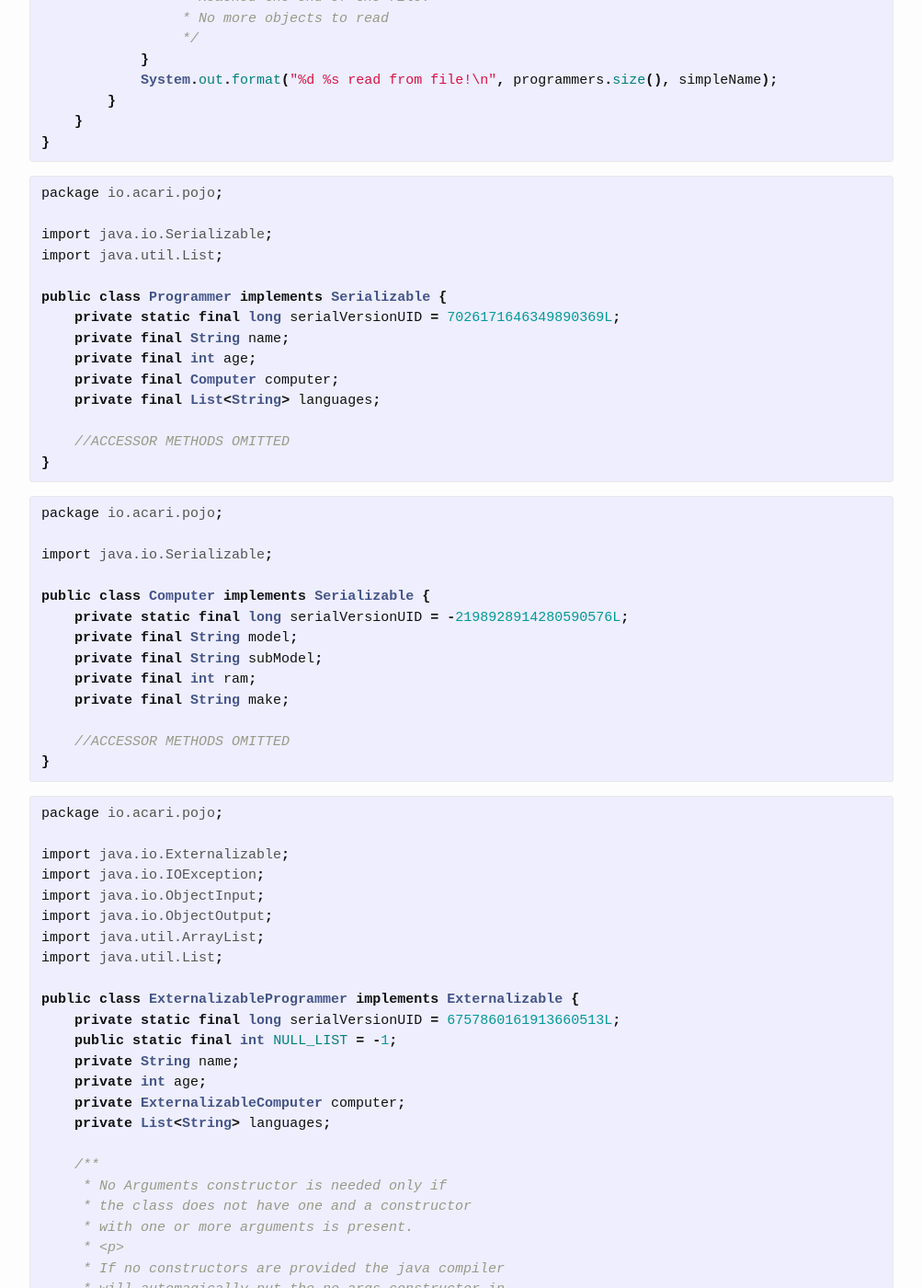
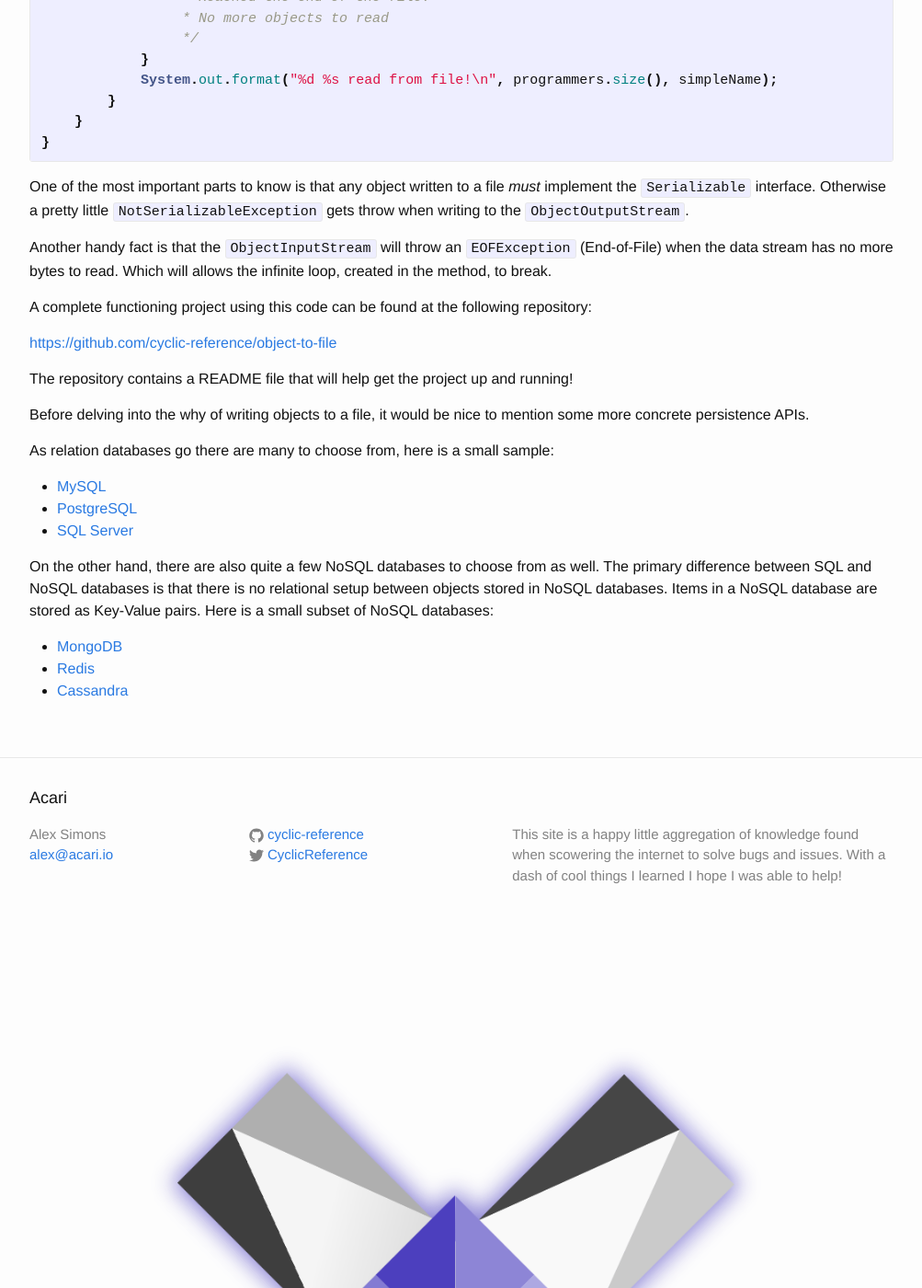
Before and after one commit to Unthrottled/blog, a Jekyll site: the page built from _posts/2017-05-07-Objects-from-file.md, in a window 1280 px wide and 1400 px high, scrolled down 2412 px. Shown: the whole window at 92% size, without its empty margins (138-1141 px from the left). Built offline with Jekyll 4.4.1, drawn with Linux system fonts in a browser that asks for light colours; some of the changed text lies outside the part shown.

```diff
--- a/_posts/2017-05-07-Objects-from-file.md
+++ b/_posts/2017-05-07-Objects-from-file.md
@@ -99,150 +99,17 @@
 }
 {% endhighlight %}
 
+One of the most important parts to know is that any object written to a file _must_ implement the `Serializable` interface.
+Otherwise a pretty little `NotSerializableException` gets throw when writing to the `ObjectOutputStream`.
 
+Another handy fact is that the `ObjectInputStream` will throw an `EOFException` (End-of-File) when the data stream has no more bytes to read.
+Which will allows the infinite loop, created in the method, to break.
 
-{% highlight java %}
-package io.acari.pojo;
+A complete functioning project using this code can be found at the following repository:
 
-import java.io.Serializable;
-import java.util.List;
+[https://github.com/cyclic-reference/object-to-file](https://github.com/cyclic-reference/object-to-file)
 
-public class Programmer implements Serializable {
-    private static final long serialVersionUID = 7026171646349890369L;
-    private final String name;
-    private final int age;
-    private final Computer computer;
-    private final List<String> languages;
-
-    //ACCESSOR METHODS OMITTED
-}
-{% endhighlight %}
-
-
-{% highlight java %}
-package io.acari.pojo;
-
-import java.io.Serializable;
-
-public class Computer implements Serializable {
-    private static final long serialVersionUID = -2198928914280590576L;
-    private final String model;
-    private final String subModel;
-    private final int ram;
-    private final String make;
-
-    //ACCESSOR METHODS OMITTED
-}
-{% endhighlight %}
-
-{% highlight java %}
-package io.acari.pojo;
-
-import java.io.Externalizable;
-import java.io.IOException;
-import java.io.ObjectInput;
-import java.io.ObjectOutput;
-import java.util.ArrayList;
-import java.util.List;
-
-public class ExternalizableProgrammer implements Externalizable {
-    private static final long serialVersionUID = 6757860161913660513L;
-    public static final int NULL_LIST = -1;
-    private String name;
-    private int age;
-    private ExternalizableComputer computer;
-    private List<String> languages;
-
-    /**
-     * No Arguments constructor is needed only if
-     * the class does not have one and a constructor
-     * with one or more arguments is present.
-     * <p>
-     * If no constructors are provided the java compiler
-     * will automagically put the no args constructor in.
-     */
-    public ExternalizableProgrammer() {
-    }
-
-    @Override
-    public void writeExternal(ObjectOutput out) throws IOException {
-        out.writeUTF(name);
-        out.writeInt(age);
-        int size = languages == null ? NULL_LIST : languages.size();
-        out.writeInt(size);
-
-        for (int i = 0; i < size; ++i) {
-            out.writeUTF(languages.get(i));
-        }
-        computer.writeExternal(out);
-    }
-
-    @Override
-    public void readExternal(ObjectInput in) throws IOException, ClassNotFoundException {
-        name = in.readUTF();
-        age = in.readInt();
-        int size = in.readInt();
-        if (size > NULL_LIST) {
-            languages = new ArrayList<>(size);
-            for (int i = 0; i < size; ++i) {
-                languages.add(i, in.readUTF());
-            }
-        }
-        computer = new ExternalizableComputer();
-        computer.readExternal(in);
-    }
-
-    //ACCESSOR METHODS OMITTED
-
-}
-{% endhighlight %}
-
-{% highlight java %}
-package io.acari.pojo;
-
-import java.io.Externalizable;
-import java.io.IOException;
-import java.io.ObjectInput;
-import java.io.ObjectOutput;
-
-public class ExternalizableComputer implements Externalizable {
-    private static final long serialVersionUID = -6235153548793669030L;
-    private String model;
-    private String subModel;
-    private int ram;
-    private String make;
-
-    /**
-     * No Arguments constructor is needed only if
-     * the class does not have one and a constructor
-     * with one or more arguments is present.
-     * <p>
-     * If no constructors are provided the java compiler
-     * will automagically put the no args constructor in.
-     */
-    public ExternalizableComputer() {
-    }
-
-    @Override
-    public void writeExternal(ObjectOutput objectOutput) throws IOException {
-        objectOutput.writeUTF(model);
-        objectOutput.writeUTF(subModel);
-        objectOutput.writeInt(ram);
-        objectOutput.writeUTF(make);
-    }
-
-    @Override
-    public void readExternal(ObjectInput objectInput) throws IOException, ClassNotFoundException {
-        model = objectInput.readUTF();
-        subModel = objectInput.readUTF();
-        ram = objectInput.readInt();
-        make = objectInput.readUTF();
-    }
-
-    //ACCESSOR METHODS OMMITTED
-}
-
-{% endhighlight %}
+The repository contains a README file that will help get the project up and running!
 
 Before delving into the why of writing objects to a file, it would be nice to mention some more concrete persistence APIs.
 
```
